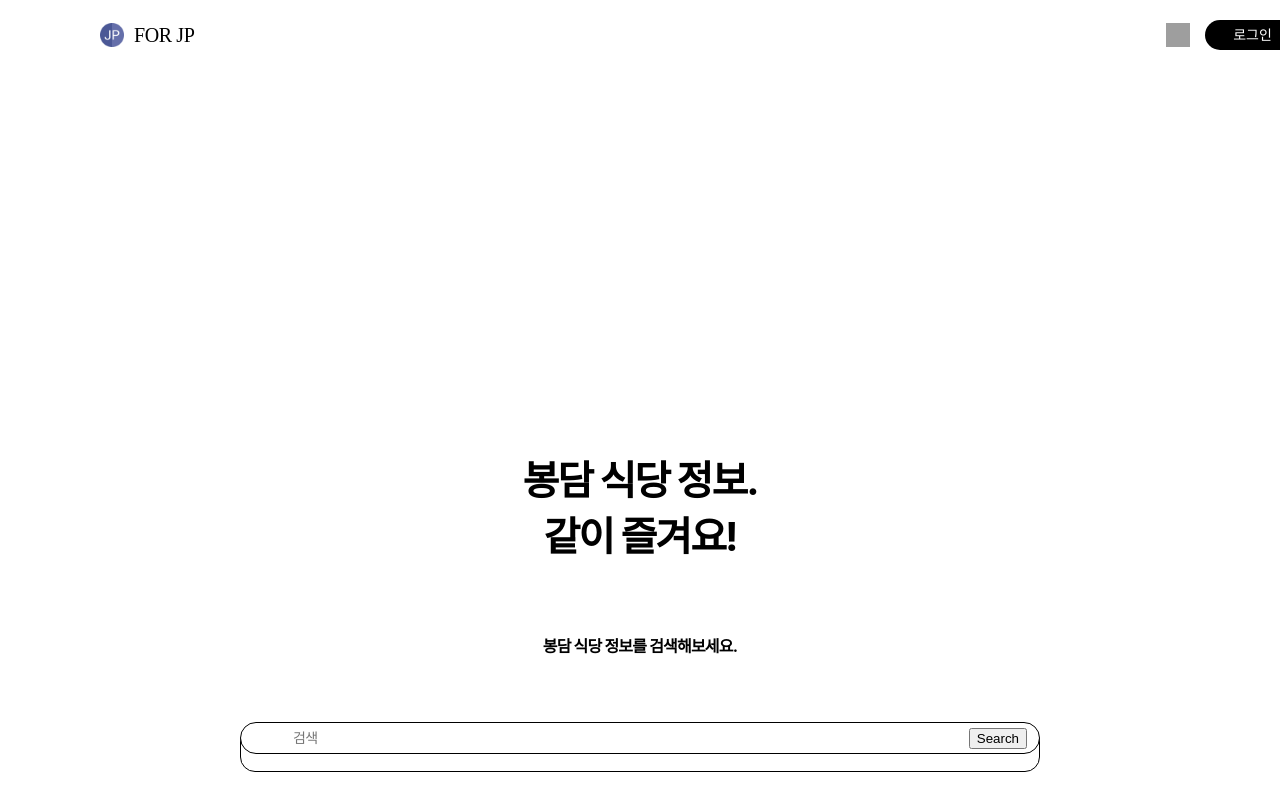
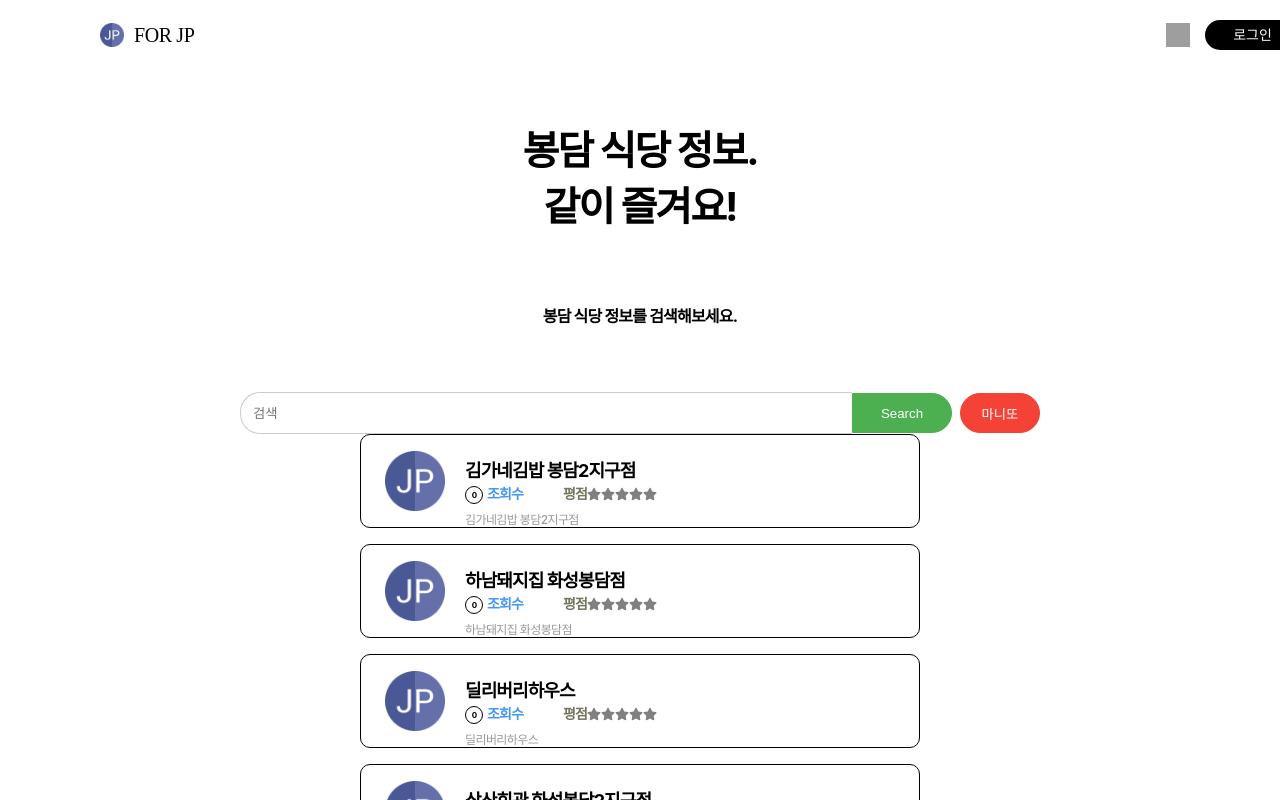
Before and after one commit to seong01394/book-123, a React (Create React App) app in the folder book-frontend/: page / in a window 1280 px wide. Shown: the top 800 px of the page. Built offline with nearby package versions, Linux system fonts and the light colour scheme; data requests are answered from the project's data file; grey boxes are pictures that could not be loaded; a web font is replaced by a local one.

Commit message:
메인에서 마니또 버튼 추가 클릭시 gpt 페이지로 전환

```diff
--- a/book-frontend/src/App.tsx
+++ b/book-frontend/src/App.tsx
@@ -21,7 +21,6 @@ import Container from 'layouts/Container';
 import { useEffect } from 'react';
 import { useCookies } from 'react-cookie';
 import { Route, Routes } from 'react-router-dom';
-import { RecoilRoot } from 'recoil';
 import { useLoginUserStore } from 'stores';
 import { User } from 'types/interface';
 import Authentication from 'views/Authentication';
@@ -75,7 +74,6 @@ function App() {
   //              description: 게시물 수정하기 : 'board/update/:boardNumber' - Boardupdate  //
   //              description: gpt : 'board/gpt' - Boardgpt //
   return (
-    <RecoilRoot>
     <Routes>
       <Route element={<Container />}>
         <Route path={MAIN_PATH()} element={<Main />} />
@@ -88,10 +86,7 @@ function App() {
         </Route>
         <Route path={USER_PATH(':userEmail')} element={<UserP />} />
         <Route path={BOARD_PATH()}>
-            <Route
-              path={BOARD_DETAILPATH(':boardNumber')}
-              element={<Detail />}
-            />
+          <Route path={BOARD_DETAILPATH(':boardNumber')} element={<Detail />} />
           <Route path={BOARD_END_PATH()} element={<End />} />
           <Route path={BOARD_GPT_PATH()} element={<Gpt />} />
           <Route path={BOARD_WRITE_PATH()} element={<Write />} />
@@ -103,7 +98,6 @@ function App() {
         <Route path="*" element={<h1>404 Not Found</h1>} />
       </Route>
     </Routes>
-    </RecoilRoot>
   );
 }
 
--- a/book-frontend/src/index.tsx
+++ b/book-frontend/src/index.tsx
@@ -1,24 +1,18 @@
 import React from 'react';
 import ReactDOM from 'react-dom/client';
 import { BrowserRouter } from 'react-router-dom';
-import { RecoilRoot } from 'recoil';
 import App from './App';
 import './index.css';
-
 
 const root = ReactDOM.createRoot(
   document.getElementById('root') as HTMLElement,
 );
 root.render(
-<RecoilRoot>
   <React.StrictMode>
     <BrowserRouter>
       <App />
     </BrowserRouter>
-  </React.StrictMode>
-</RecoilRoot>
-
-
+  </React.StrictMode>,
 );
 
 // If you want to start measuring performance in your app, pass a function
--- a/book-frontend/src/layouts/Footer/style.css
+++ b/book-frontend/src/layouts/Footer/style.css
@@ -4,6 +4,8 @@
   background-image: url('https://images.pexels.com/photos/2098427/pexels-photo-2098427.jpeg?auto=compress&cs=tinysrgb&w=1260&h=750&dpr=1');
   display: flex;
   justify-content: center;
+  position: relative; /* 상대 위치로 변경 */
+  width: 100%;
 }
 
 .footer-container {
--- a/book-frontend/src/views/Board/Gpt/index.tsx
+++ b/book-frontend/src/views/Board/Gpt/index.tsx
@@ -11,8 +11,10 @@ import {
   TextField,
   Typography,
 } from '@mui/material';
+import { Avatar } from 'antd';
 import OpenAI from 'openai';
 import React, { useEffect, useState } from 'react';
+import dragonIcon from '../../../assets/free-icon-dragon-4475009.png';
 import Message from '../Gpt/Message';
 import { MessageDto } from '../Gpt/MessageDto';
 
@@ -33,7 +35,7 @@ const Gpt: React.FC = () => {
   useEffect(() => {
     setMessages([
       {
-        content: '안녕하세요, 저는 ChatGPT입니다! 무엇이든 물어보세요!',
+        content: '안녕하세요, 저는 마니또입니다! 무엇이든 물어보세요!',
         isUser: false,
       },
     ]);
@@ -123,9 +125,20 @@ const Gpt: React.FC = () => {
         elevation={3}
         style={{ padding: '10px', backgroundColor: '#f5f5f5' }}
       >
-        <Typography variant="h6" style={{ fontWeight: 'bold' }}>
-          JP FOR JP
-        </Typography>
+        <Grid container alignItems="center" spacing={1}>
+          <Grid item>
+            <Avatar
+              src={dragonIcon}
+              alt="Dragon"
+              style={{ width: 32, height: 32 }}
+            />
+          </Grid>
+          <Grid item>
+            <Typography variant="h6" style={{ fontWeight: 'bold' }}>
+              마니또
+            </Typography>
+          </Grid>
+        </Grid>
       </Paper>
       <Box
         sx={{
--- a/book-frontend/src/views/SearchPage/Zero/Board.presenter.tsx
+++ b/book-frontend/src/views/SearchPage/Zero/Board.presenter.tsx
@@ -1,4 +1,6 @@
 import {
+  BOARD_GPT_PATH,
+  BOARD_PATH,
   SEARCHPAGE_ONEPATH,
   SEARCHPAGE_PATH,
   SEARCHPAGE_TWOPATH,
@@ -21,6 +23,10 @@ interface IPropsBoardPresenter {
 
 const BoardPresenter: React.FC<IPropsBoardPresenter> = (props) => {
   const navigate = useNavigate();
+
+  const goToGptPage = () => {
+    navigate(`${BOARD_PATH()}/${BOARD_GPT_PATH()}`);
+  };
 
   const renderItems = () => {
     const items = props.isSearch ? props.search : props.data;
@@ -77,6 +83,9 @@ const BoardPresenter: React.FC<IPropsBoardPresenter> = (props) => {
             <S.SearchBtn type="button" onClick={props.onSearch}>
               Search
             </S.SearchBtn>
+            <S.ManitoButton type="button" onClick={goToGptPage}>
+              마니또
+            </S.ManitoButton>
           </S.SearchForm>
           <S.Dropdown>
             {props.search.map((tab: any) => (
--- a/book-frontend/src/views/SearchPage/Zero/Board.styles.tsx
+++ b/book-frontend/src/views/SearchPage/Zero/Board.styles.tsx
@@ -1,22 +1,20 @@
 import styled from '@emotion/styled';
 import { FaStar } from 'react-icons/fa';
 
+export const TopDiv = styled.div`
+  padding-top: 20px; // 상단 패딩을 줄여 컴포넌트를 상단으로 이동
+  display: flex;
+  flex-direction: column;
+  align-items: center;
+  width: 100%;
+`;
+
 export const Wrapper = styled.section`
+  min-height: calc(100vh - 200px); // 헤더와 footer의 높이를 고려하여 조정
   width: 100vw;
   display: flex;
   flex-direction: column;
   align-items: center;
-`;
-
-export const TopDiv = styled.div`
-  padding-top: 350px;
-  display: flex;
-  flex-direction: column;
-  align-items: center;
-
-  @media (min-width: 360px) and (max-width: 1023px) {
-    padding-top: 288px;
-  }
 `;
 
 export const H1 = styled.h1`
@@ -52,35 +50,6 @@ export const SearchWrapper = styled.div`
   }
 `;
 
-export const SearchForm = styled.div`
-  width: 100%;
-  height: 32px;
-  background: #fff;
-  border: 1px solid #000;
-  border-radius: 20px;
-  padding: 0 12px 0 50px;
-  display: flex;
-  align-items: center;
-  justify-content: space-between;
-  margin-bottom: 56px;
-  z-index: 10;
-  box-sizing: border-box;
-`;
-
-export const SearchInput = styled.input`
-  width: 90%;
-  font-weight: 500;
-  font-size: 14px;
-  line-height: 20px;
-  letter-spacing: -0.05em;
-  border: none;
-  outline: none;
-`;
-
-export const SearchBtn = styled.button`
-  cursor: pointer;
-`;
-
 export const Dropdown = styled.div`
   width: 100%;
   height: auto;
@@ -100,6 +69,7 @@ export const Dropdown = styled.div`
   position: absolute;
   top: 16px;
   box-sizing: border-box;
+  display: none;
 `;
 
 export const Word = styled.div`
@@ -300,3 +270,48 @@ export const Rating = styled.span`
   padding-bottom: 8px;
   margin-left: 4px; /* 별점과 평점 사이 여백 */
 `;
+
+export const ManitoButton = styled.button`
+  width: 80px; // 버튼 너비 조정
+  height: 40px; // 버튼 높이 동일하게 설정
+  background-color: #f44336; // 배경색
+  border: 1px solid #f44336; // 테두리 색
+  color: white; // 글자색
+  border-radius: 20px; // 전체 둥근 모서리
+  cursor: pointer; // 마우스 오버 시 커서 변경
+  margin-left: 8px; // 검색 버튼과의 간격
+
+  &:hover {
+    background-color: #e31e10;
+  }
+`;
+
+export const SearchBtn = styled.button`
+  width: 100px; // 버튼 너비
+  height: 40px; // 버튼 높이
+  background-color: #4caf50; // 배경색
+  border: 1px solid #4caf50; // 테두리 색
+  color: white; // 글자색
+  border-radius: 0 20px 20px 0; // 오른쪽 끝에 둥근 모서리
+  cursor: pointer; // 마우스 오버 시 커서 변경
+
+  &:hover {
+    background-color: #45a049;
+  }
+`;
+
+export const SearchForm = styled.div`
+  width: 100%;
+  display: flex;
+  align-items: center; // 버튼과 입력창을 수평 정렬
+  justify-content: space-between;
+`;
+
+export const SearchInput = styled.input`
+  flex: 1; // 나머지 공간을 모두 차지하도록 설정
+  height: 40px; // 입력창 높이 설정
+  padding: 0 12px;
+  border: 1px solid #ccc;
+  border-right: none; // 오른쪽 테두리 제거
+  border-radius: 20px 0 0 20px; // 왼쪽 끝에 둥근 모서리
+`;
```
Also changed, not shown: book-frontend/src/assets/free-icon-dragon-4475009.png (added), 1 other file (tests, documents, lock files or other folders). Lines whose indentation alone changed are shown as unchanged.
